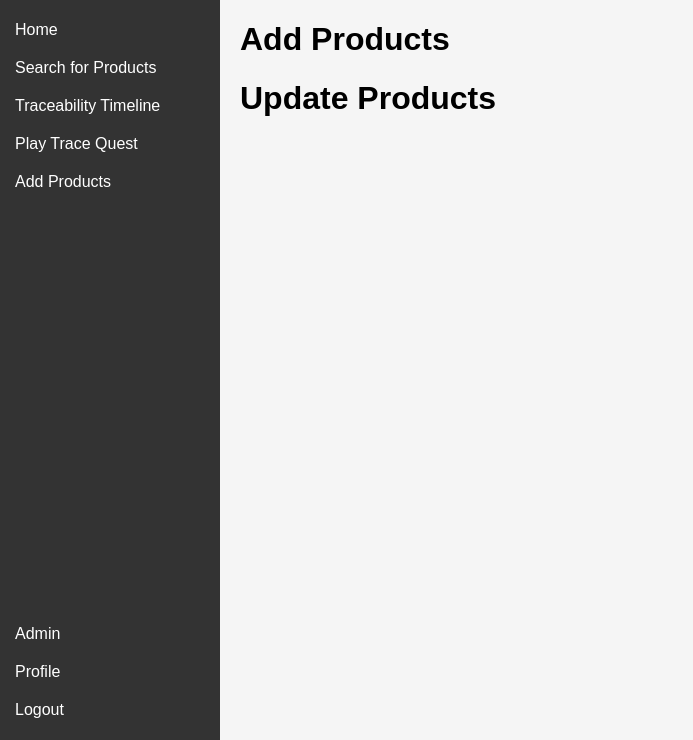
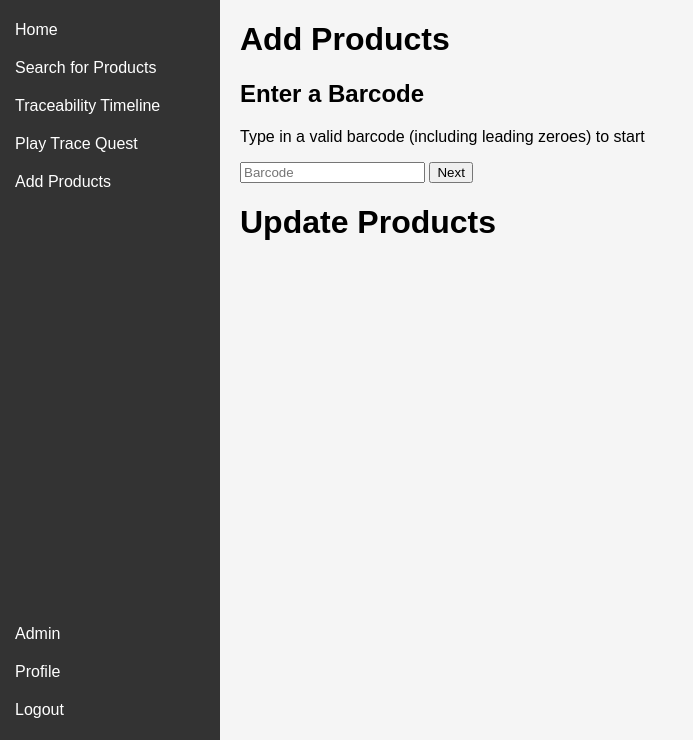
Before and after one commit to Shrlotia/COM2020---Single-Scan-Traceability-Quest, a Flask app: page /add_product in a window 1280 px wide. Shown: the part 60-800 px from the top of the page, without its empty margins (0-693 px from the left). Run offline with Flask 3, Linux system fonts and the light colour scheme; a user stored in the database is signed in.

Commit message:
added add_product feature

```diff
--- a/main.py
+++ b/main.py
@@ -8,6 +8,8 @@ from flask_login import LoginManager, login_user, logout_user, login_required, c
 from auth_decorators import roles_required
 from config import app, db
 from models import User
+
+import add_product
 
 # creates a new login manager for the current application where the default login view (if you aren't logged in) is 'login.html'
 login_manager = LoginManager()
--- a/static/js/add.js
+++ b/static/js/add.js
@@ -0,0 +1,51 @@
+document.getElementById("barcode-form").addEventListener("submit", async e =>{
+    e.preventDefault();
+
+    const barcode = document.getElementById("barcode").value.trim();
+
+    const res = await fetch("/validate_barcode", {
+        method: 'POST',
+        headers: {"Content-Type" : "application/json"},
+        body: JSON.stringify({barcode})
+    });
+
+    const barcode_valid = await res.json();
+
+    if (!barcode_valid.valid){
+        document.getElementById("error").innerText = barcode_valid.message;
+        document.getElementById("error").hidden = false;
+        return;
+    };
+
+    document.getElementById("barcode-form").hidden = true;
+    document.getElementById("details-form").hidden = false;
+});
+
+productDetailsForm.addEventListener('submit', e =>{
+    e.preventDefault();
+
+    const productData = {
+        barcode: document.getElementById("barcode").value.trim(),
+        name: document.getElementById("name").value.trim(),
+        category: document.getElementById("category").value.trim(),
+        brand: document.getElementById("brand").value.trim(),
+        Description: document.getElementById("Description").value.trim()
+    };
+
+    fetch("/add_product", {
+        method: 'POST',
+        headers: {"Content-Type" : "application/json"},
+        body: JSON.stringify({productData})
+    })
+    .then(res => res.json())
+    .then(data => {
+    if (data.success) {
+        // Navigate to the product page
+        window.location.href = `/product/${data.barcode}`;
+    } else {
+        console.error("Error:", data.message);
+    }
+    });
+
+
+});
--- a/templates/add.html
+++ b/templates/add.html
@@ -7,6 +7,24 @@
 {% block content %}
 <div class="body-element">
     <h1>Add Products</h1>
+    <h2>Enter a Barcode</h2>
+
+    <p>Type in a valid barcode (including leading zeroes) to start</p>
+
+    <form id="barcode-form">
+        <input id="barcode" name="barcode" placeholder="Barcode" required>
+        <button type="submit">Next</button>
+    </form>
+
+    <div id="details-form" hidden>
+        <form id="productDetailsForm">
+            <input id="name" name="name" placeholder="Product Name" required>
+            <input id="category" name="category" placeholder="Product Category" required>
+            <input id="brand" name="brand" placeholder="Product Brand" required>
+            <input id="Description" name="Description" placeholder="Product Description" required>
+            <button type="submit">Submit</button>
+        </form>
+    </div>
 </div>
 <div class="body-element">
     <h1>Update Products</h1>
```
Also changed, not shown: add_product.py (added, +59 -0 lines), instance/trace_quest.db, tracequest.db (added).
